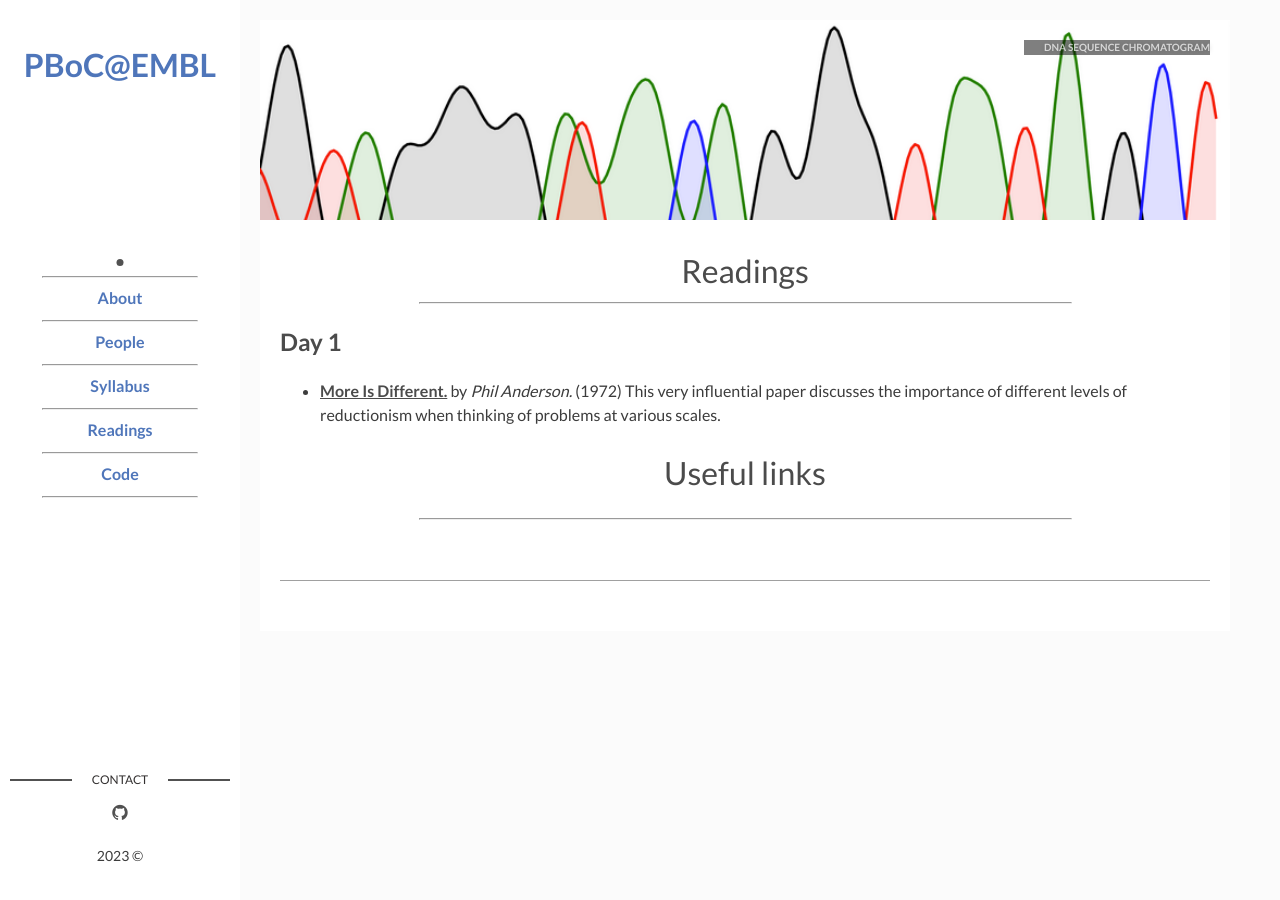
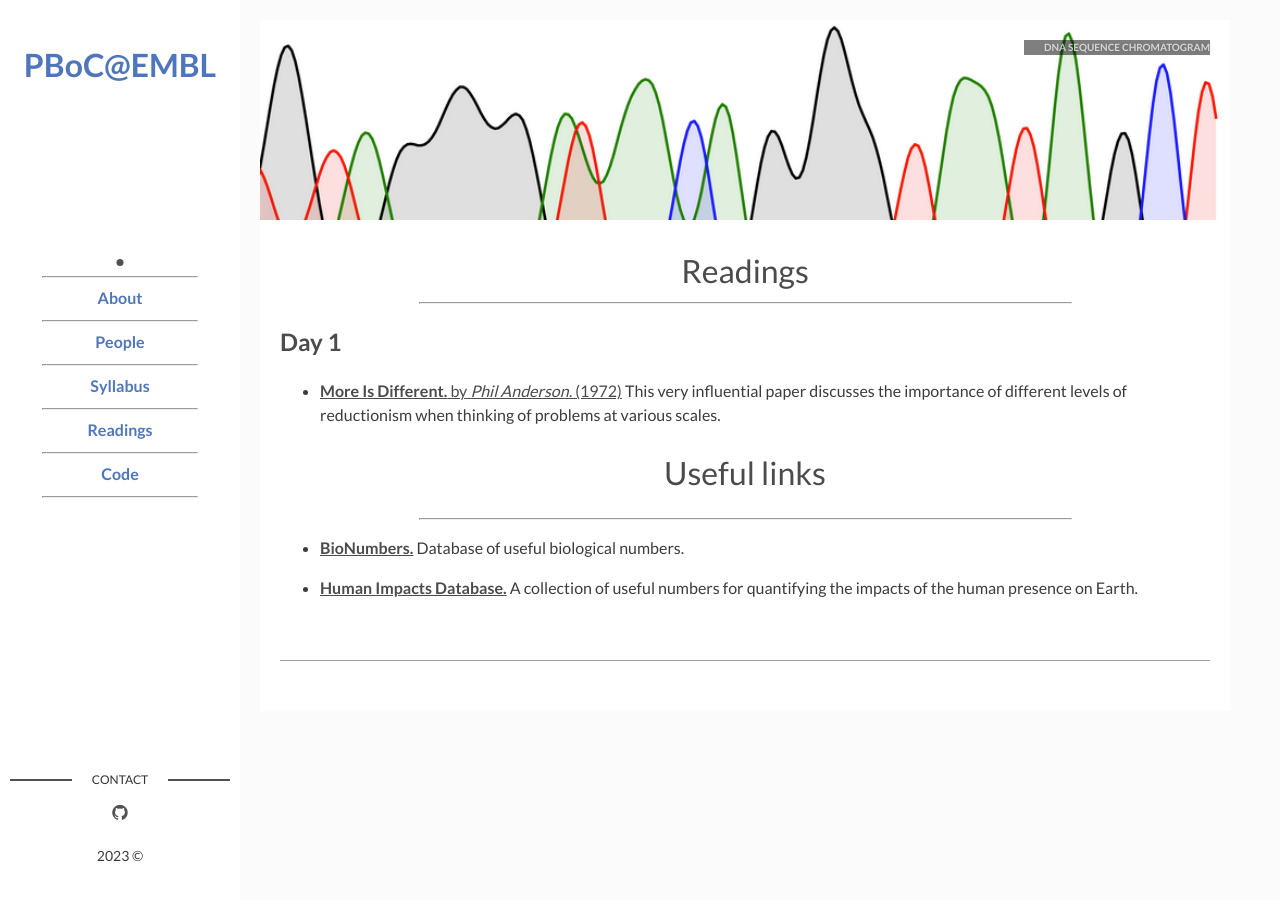
Before and after one commit to RPGroup-PBoC/embl_pboc_2023, a Jekyll site: the page built from page03_readings.md, in a window 1280 px wide. Built offline with Jekyll 4.4.1, drawn with Linux system fonts in a browser that asks for light colours.

Commit message:
first links

```diff
--- a/_data/links.yaml
+++ b/_data/links.yaml
@@ -8,3 +8,13 @@
 #  title: Nextstrain.
 #  address: "https://nextstrain.org/ncov"
 #  description: Tracking SARS-CoV-2 genomic variations by location.
+
+- link:
+  title: BioNumbers.
+  address: "https://bionumbers.hms.harvard.edu/search.aspx"
+  description: Database of useful biological numbers.
+
+- link:
+  title: Human Impacts Database.
+  address: "http://www.anthroponumbers.org/catalog/"
+  description: A collection of useful numbers for quantifying the impacts of the human presence on Earth.
--- a/page03_readings.md
+++ b/page03_readings.md
@@ -18,8 +18,8 @@ Edit those to update the website
 {% for day in site.data.readings %}
 ## {{day[0]}}
 {% for pub in day[1] %}
-* [**{{pub.title}}**]({{site.baseurl}}/assets/pdfs/{{pub.link}}) by
-  <i>{{pub.authors}}</i> ({{pub.year}}) {%if pub.description
+* <a href="{{site.baseurl}}/assets/pdfs/{{pub.link}}" target="_blank">**{{pub.title}}** by
+  <i>{{pub.authors}}</i> ({{pub.year}})</a> {%if pub.description
   %}{{pub.description}}{%endif%}
 {%endfor%}
 {%endfor%}
@@ -31,5 +31,5 @@ Edit those to update the website
 ---
 
 {%for link in site.data.links%}
-* [**{{link.title}}**]({{link.address}}) {%if link.description %}{{link.description}}{%endif%}
+* <a href="{{link.address}}" target="_blank">**{{link.title}}**</a> {%if link.description %}{{link.description}}{%endif%}
 {%endfor%}
```
Also changed, not shown: _data/readings.yaml (line endings or trailing spaces).
